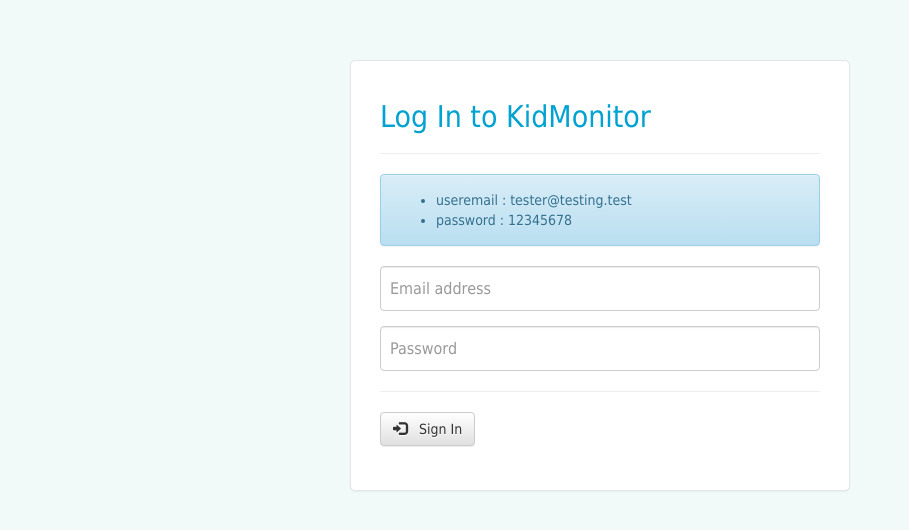
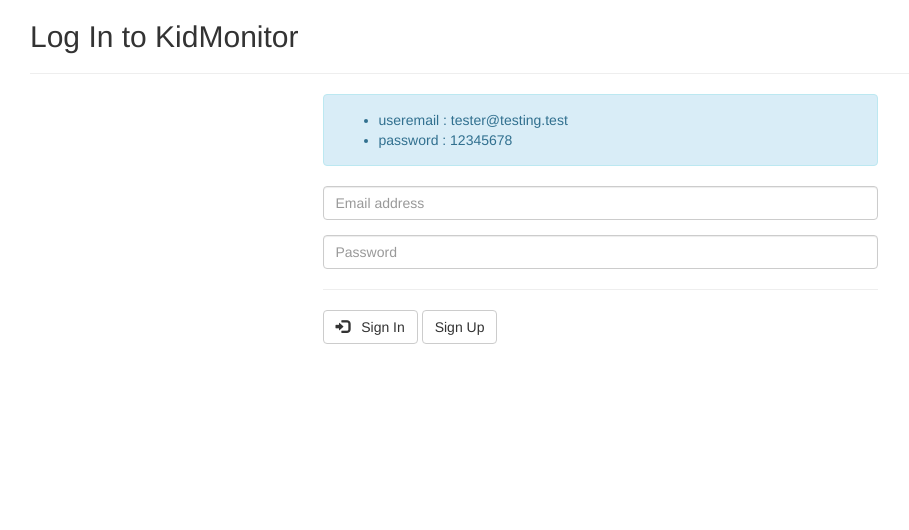
Before and after one commit to ralucagherase/TW_KiMo, a PHP site: page /KiMo/ in a window 1280 px wide. Shown: the top 530 px of the page, without its empty margins (40-949 px from the left). Run offline with PHP 8.4, Linux system fonts and the light colour scheme; some libraries are stand-ins or nearby versions.

Commit message:
Changed index.php to look pretty <3

```diff
--- a/index.php
+++ b/index.php
@@ -1,6 +1,6 @@
 <?php
   session_start();
-  if(isset($_SESSION['user_session'])!="")
+  if(isset($_SESSION['user'])!="")
   {
     header("Location: home.php");
   }
@@ -9,18 +9,21 @@
 <html lang="en">
 <head>
     <meta charset="UTF-8">
+    <meta name="viewport" content="initial-scale=1.0">
     <title>KidMonitor</title>
+    <link href="https://maxcdn.bootstrapcdn.com/bootstrap/3.3.7/css/bootstrap.min.css" rel="stylesheet" media="screen">
+
 </head>
-<body><link href="bootstrap/css/bootstrap.min.css" rel="stylesheet" media="screen">
-<link href="bootstrap/css/bootstrap-theme.min.css" rel="stylesheet" media="screen">
-<link href="assets/css/style.css" rel="stylesheet" type="text/css">
-</head>
-<section class="signin-section">
-    <div class="signin-form">
+<body>
 <div class="container">
-            <form class="form-signin" method="post" id="login-form">
+    <section class="signin-section row">
+        <div class="col-md-12">
             <h2 class="form-signin-heading">Log In to KidMonitor</h2>
             <hr />
+        </div>
+    </section>
+    <section class="row">
+        <div class="col-md-6 col-md-offset-3">
             <div id="error"><!-- error will be shown here ! --></div>
             <div class="alert alert-info">
                 <ul>
@@ -28,6 +31,7 @@
                     <li>password  : 12345678</li>
                 </ul>
             </div>
+            <form class="form-signin" method="post" id="login-form">
                 <div class="form-group">
                     <input type="email" class="form-control" placeholder="Email address" name="user_email" id="user_email" />
                     <span id="check-e"></span>
@@ -38,15 +42,16 @@
                 <hr />
                 <div class="form-group">
                     <button id="btn-login" class="btn btn-default" type="submit" name="btn-login"><span class="glyphicon glyphicon-log-in"></span> &nbsp; Sign In</button>
+                    <a href="http://localhost/KiMo/signup.php" class="btn btn-default">Sign Up</a>
                 </div>
             </form>
         </div>
+    </section>
 </div>
-</section>
 
-<script src="assets/js/jquery-3.2.1.min.js"></script>
-<script src="assets/js/validation.min.js" type="text/javascript"></script>
-<script src="bootstrap/js/bootstrap.min.js"></script>
+<script src="https://code.jquery.com/jquery-3.2.1.min.js" integrity="sha256-hwg4gsxgFZhOsEEamdOYGBf13FyQuiTwlAQgxVSNgt4=" crossorigin="anonymous"></script>
+<script src="https://cdn.jsdelivr.net/jquery.validation/1.16.0/jquery.validate.min.js"></script>
+<script src="https://maxcdn.bootstrapcdn.com/bootstrap/3.3.7/js/bootstrap.min.js"></script>
 <script src="assets/js/login-script.js"></script>
 </body>
 </html>
```
Lines whose indentation alone changed are shown as unchanged.
